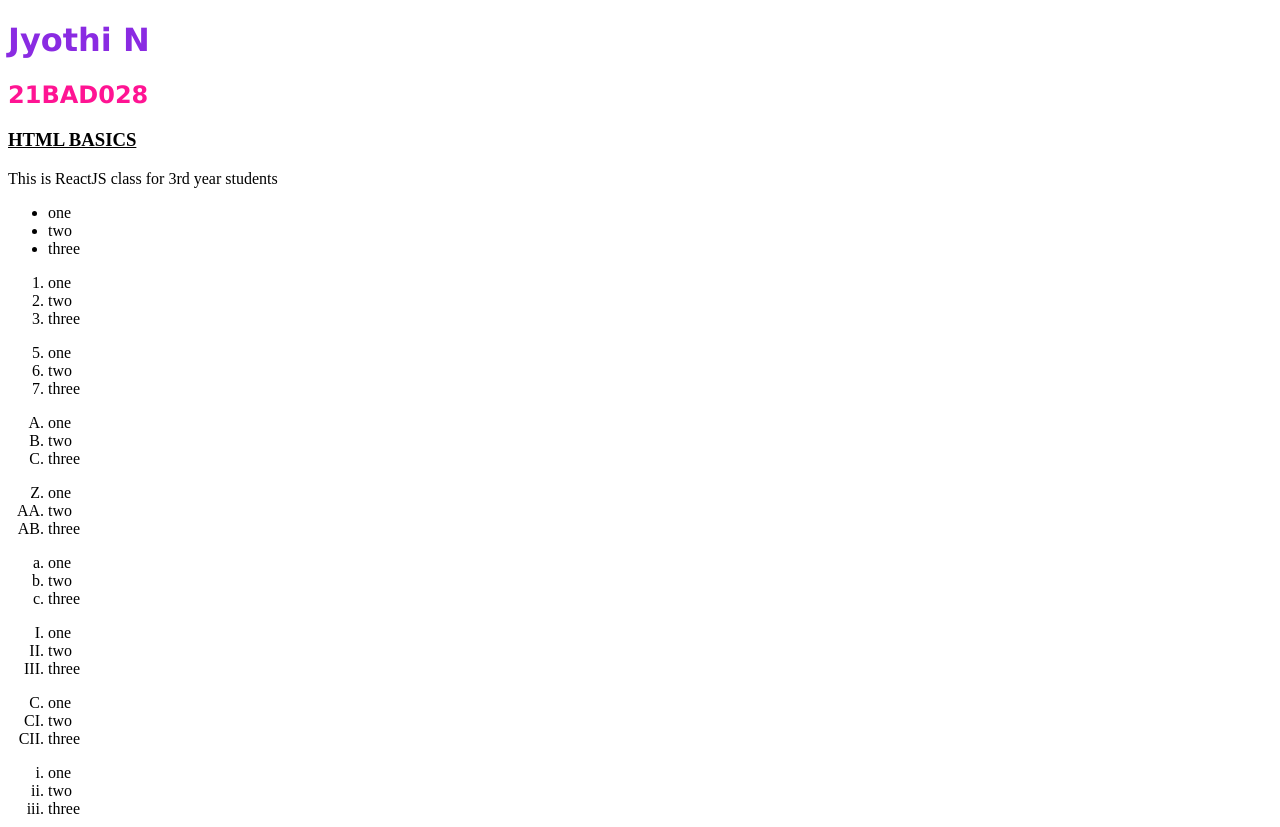
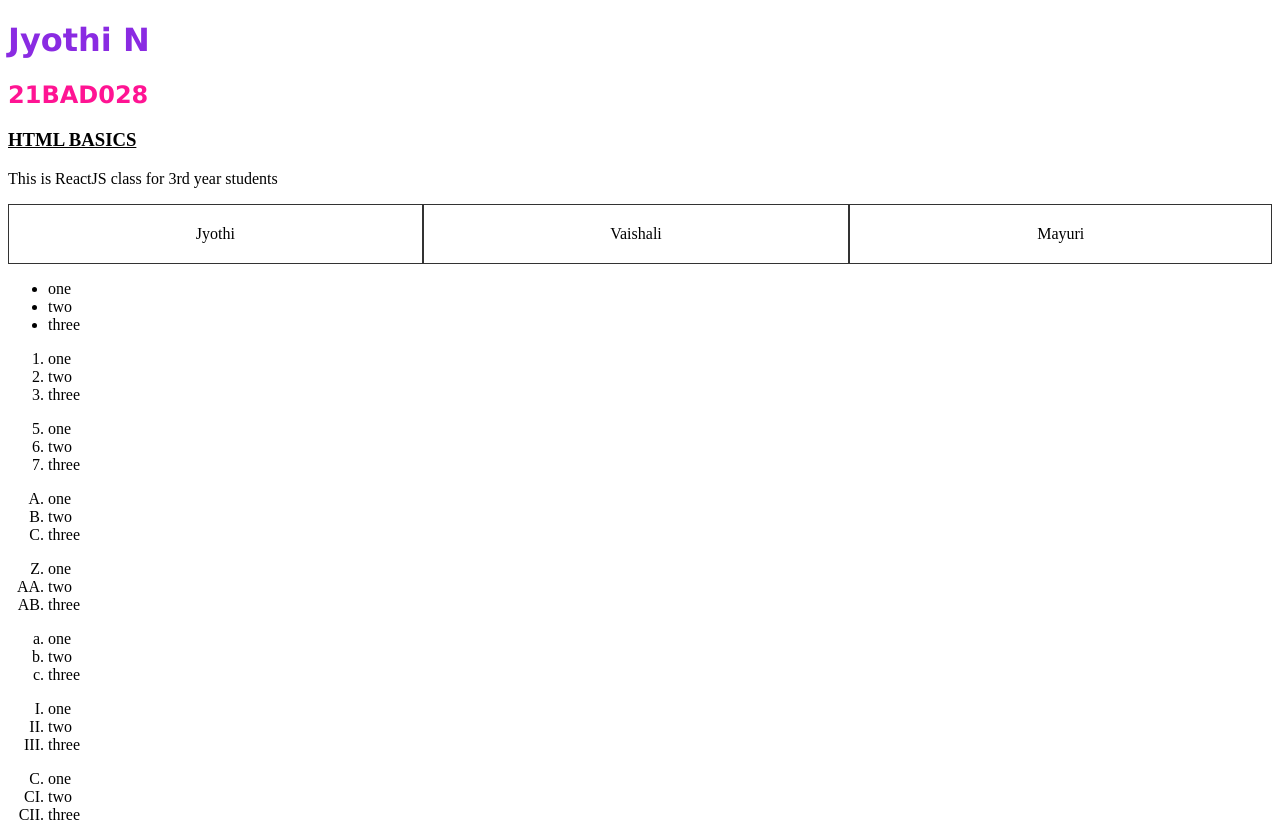
Before and after one commit to Nightmare261/ReactJS, a plain HTML site: page index.html in a window 1280 px wide. Shown: the top 827 px of the page. Drawn offline with Linux system fonts and the light colour scheme.

Commit message:
box created

```diff
--- a/index.html
+++ b/index.html
@@ -12,7 +12,37 @@
     <h2 style = "color:deeppink; font-family: 'Lucida Sans', 'Lucida Sans Regular', 'Lucida Grande', 'Lucida Sans Unicode', Geneva, Verdana, sans-serif;">21BAD028</h2>
     <h3><U>HTML BASICS</U></h3></div>
     <div><p>This is ReactJS class for 3rd year students</p></div>
-    <p style="color: mediumvioletred; font-family:'Segoe UI', Tahoma, Geneva, Verdana, sans-serif;">
+
+    <style>
+        /* .flex-container{
+            display: flex;
+            background-color:  ;
+        } */
+        .grid-container{
+            display: grid;
+            grid-template-columns: auto auto auto;
+        }
+        .grid-item{
+            background-color: beige();
+            border: 1px solid rgba(0, 0, 0, 0.8);
+            padding: 20px;
+            text-align: center;
+        }
+    </style>
+
+    <div class="grid-container">
+        <div class="grid-item"> Jyothi</div>
+        <div class="grid-item">Vaishali</div>
+        <div class="grid-item">Mayuri</div>
+    </div>
+
+    <!-- <div class="grid-item">
+        <div>Balavedhaa</div>
+        <div>Sushmitha</div>
+        <div>Shreya</div>
+    </div> -->
+
+    <p>
         <div><ul>
             <li>one</li>
             <li>two</li>
```
